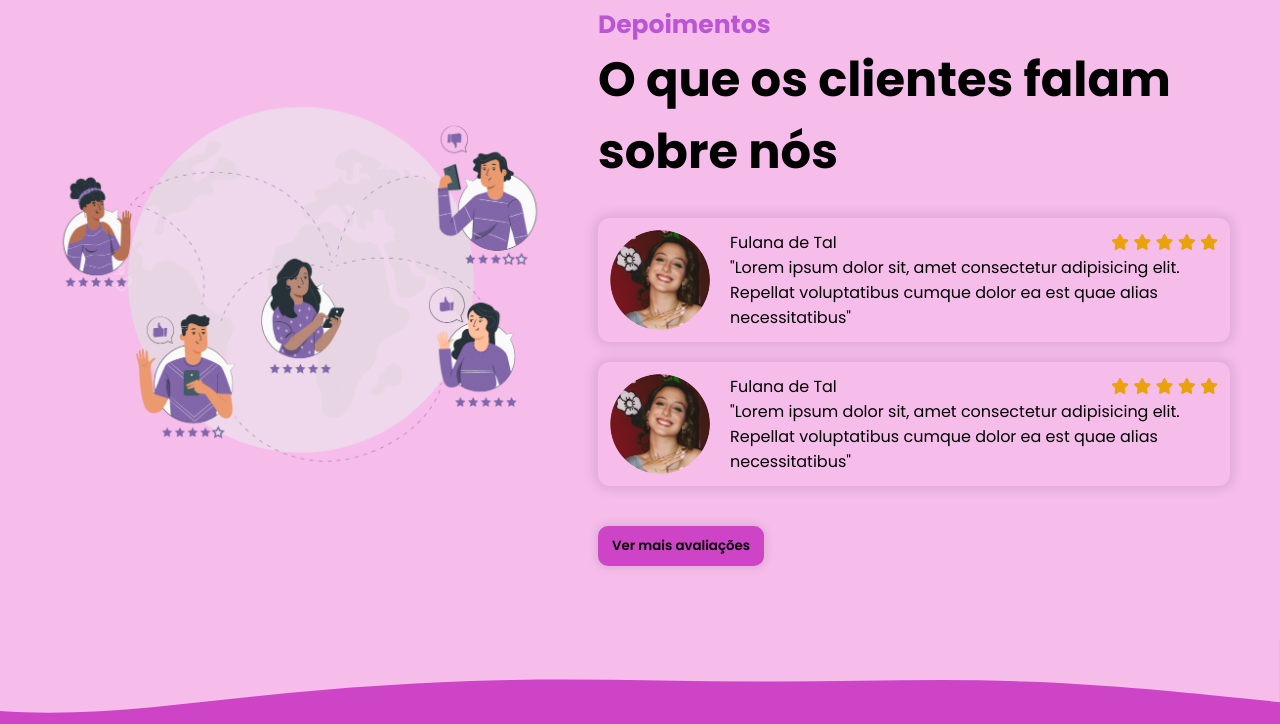
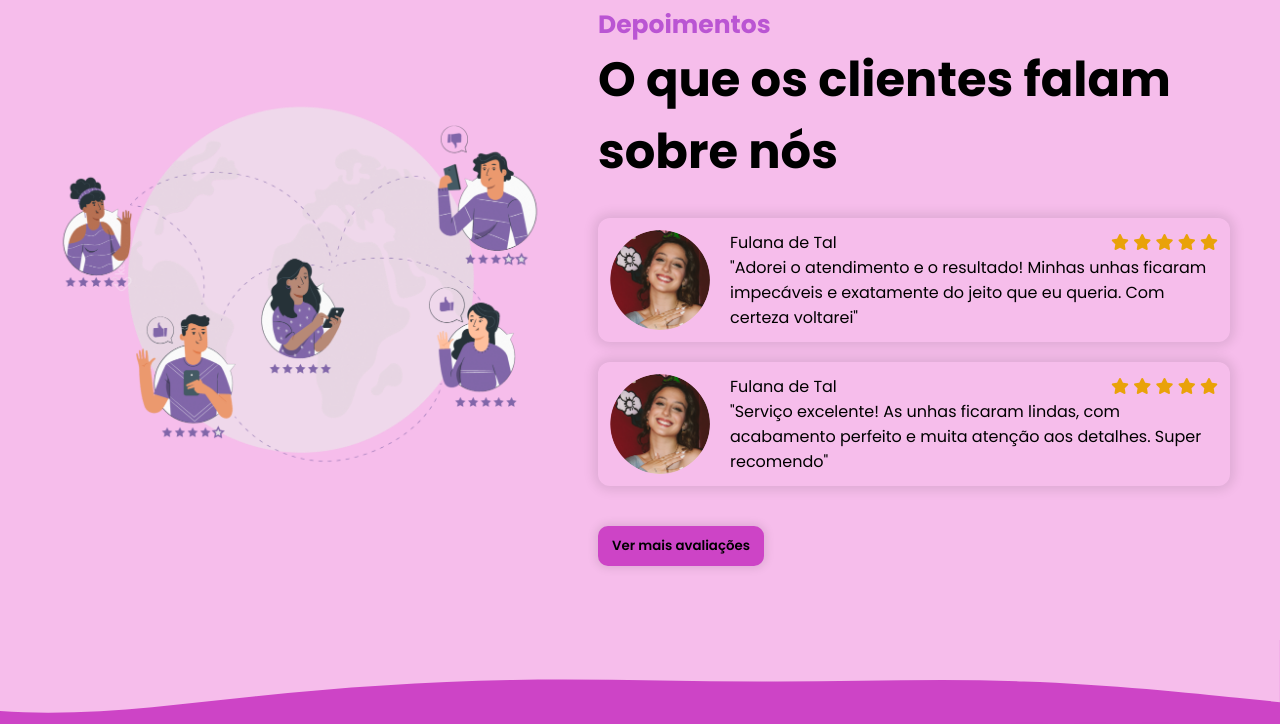
Before and after one commit to Guilherme-Gabriell/marcia-nails-designer, a plain HTML site: page index.html in a window 1280 px wide. Shown: the part 3309-4033 px from the top of the page. Drawn offline with nearby package versions, Linux system fonts and the light colour scheme.

Commit message:
comentaios alterados

```diff
--- a/index.html
+++ b/index.html
@@ -270,8 +270,9 @@
                                 </span>
                             </p>
                             <p>
-                                "Lorem ipsum dolor sit, amet consectetur adipisicing elit.
-                                Repellat voluptatibus cumque dolor ea est quae alias necessitatibus"
+                                "Adorei o atendimento e o resultado!
+                                 Minhas unhas ficaram impecáveis e exatamente do jeito que eu queria.
+                                  Com certeza voltarei"
                             </p>
                         </div>
                     </div>
@@ -291,8 +292,9 @@
                                 </span>
                             </p>
                             <p>
-                                "Lorem ipsum dolor sit, amet consectetur adipisicing elit.
-                                Repellat voluptatibus cumque dolor ea est quae alias necessitatibus"
+                                "Serviço excelente! As unhas ficaram lindas,
+                                 com acabamento perfeito e muita atenção aos detalhes.
+                                  Super recomendo"
                             </p>
                         </div>
                     </div>
```
